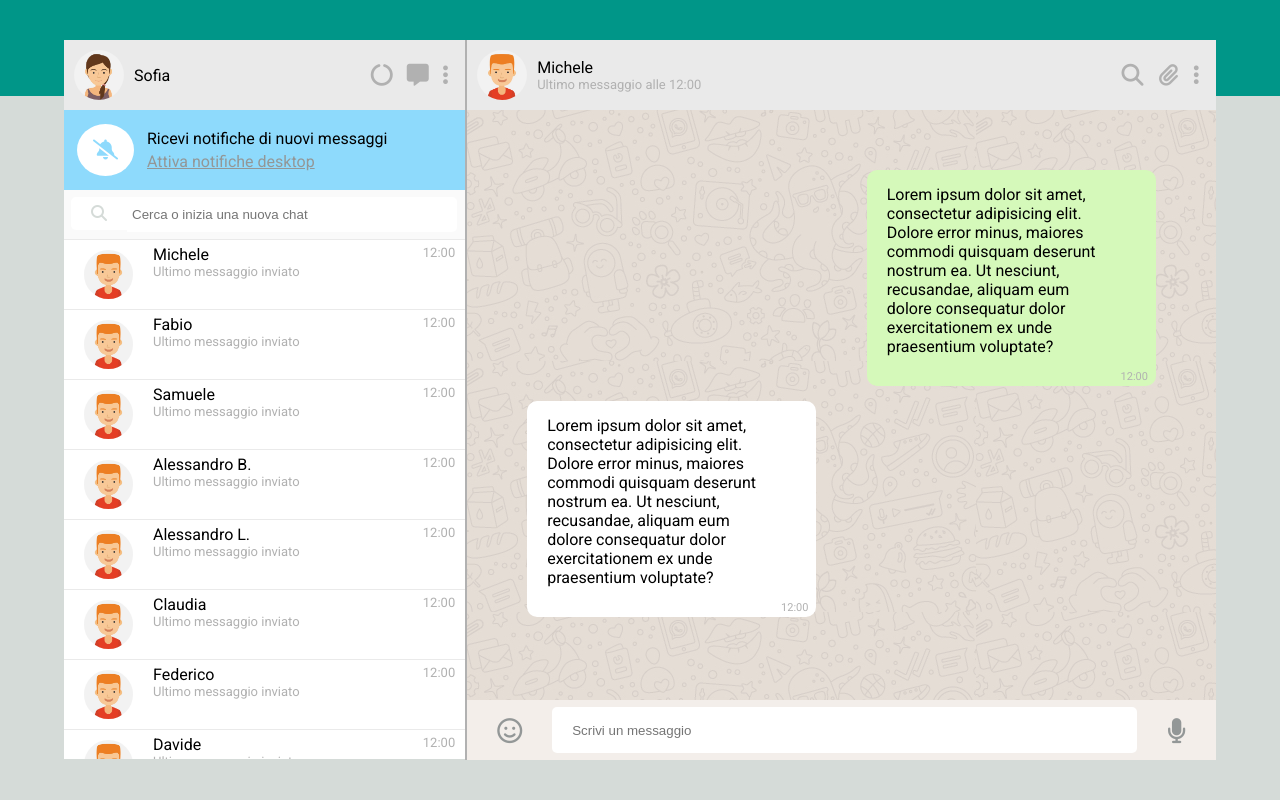
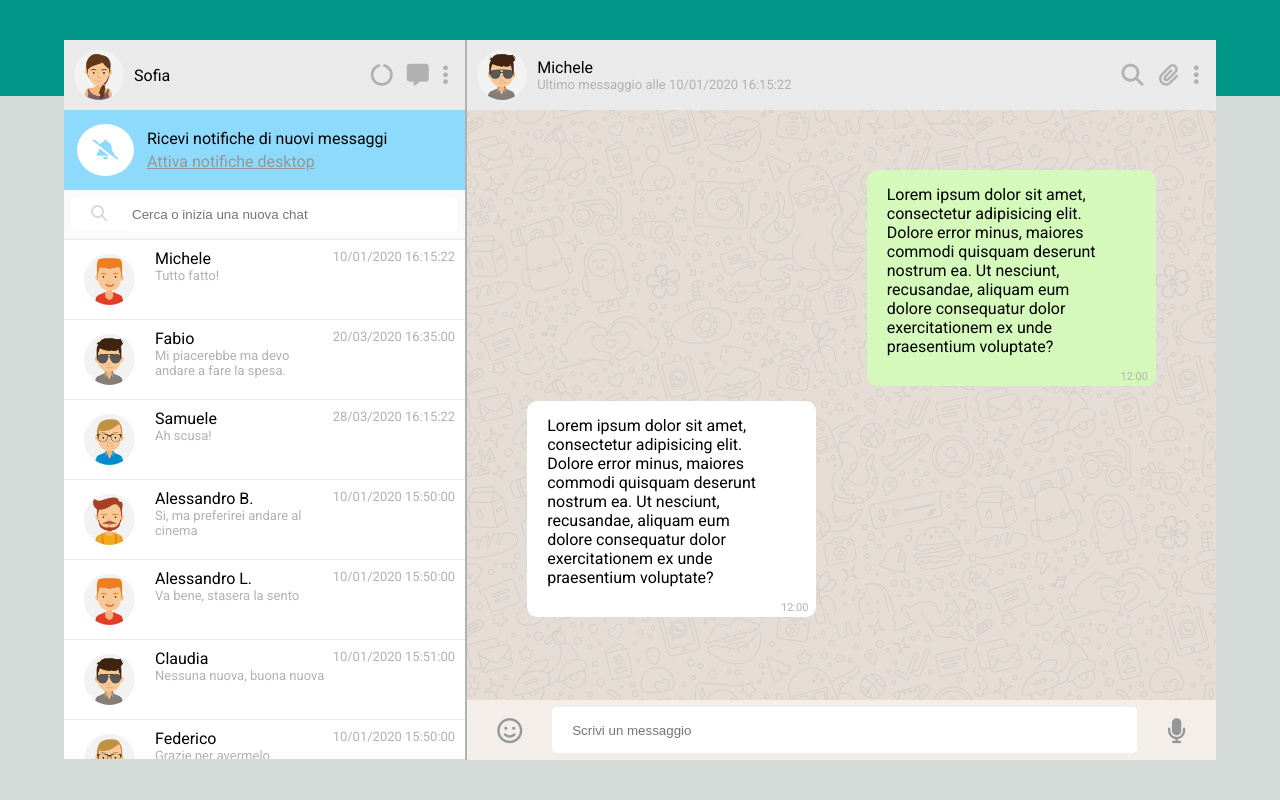
Before and after one commit to DanieleAntonaci/vue-boolzapp, a plain HTML site: page index.html in a window 1280 px wide. Drawn offline with nearby package versions, Linux system fonts and the light colour scheme.

Commit message:
users managed with vue

```diff
--- a/css/style.css
+++ b/css/style.css
@@ -160,7 +160,8 @@ LEFT SIDE
     display: flex;
     justify-content: space-between;
     list-style: none;
-    height: 70px;
+    padding: 4px 0;
+    height: 80px;
     border-top: 1px solid #eaeaea;
 }
 .user span:first-child{
@@ -173,7 +174,9 @@ LEFT SIDE
     border-radius: 50%;
     margin: 10px 20px;
 }
-
+.user_name{
+    overflow-y: hidden;
+}
 .user_name,
 .user span:last-child{
     padding-top: 5px;
@@ -185,6 +188,11 @@ LEFT SIDE
 .last_message{
     color: #b1b1b1;
     font-size: 13px;
+
+}
+
+span .last_message{
+    width: 170px;
 }
 
 
--- a/index.html
+++ b/index.html
@@ -59,15 +59,15 @@
                     <ul id="list-of-user-chat">
                         <li class="user" v-for="user in contacts">
                             <span>
-                                <img src="imgs/avatar_1.jpg" alt="User">
+                                <img :src="'imgs/avatar' + user.avatar + '.jpg'" alt="User">
                                 <div class="user_name">
                                     {{user.name}}
                                     <div class="last_message">
-                                        Ultimo messaggio inviato
+                                        {{user.messages[user.messages.length - 1].message}}
                                     </div>
                                 </div>
                             </span>
-                            <span class="last_message">12:00</span>
+                            <span class="last_message">{{user.messages[user.messages.length - 1].date}}</span>
                         </li>
 
                     </ul>
@@ -84,11 +84,11 @@
                 <div id="user-title-chat">
 
                     <div id="account-user-chat">
-                        <img src="imgs/avatar_1.jpg" alt="User">
+                        <img  :src="'imgs/avatar' + contacts[1].avatar + '.jpg'" alt="User">
                         <div class="user_title_name">
-                            Michele
+                            {{contacts[0].name}}
                             <div class="last_message">
-                                Ultimo messaggio alle 12:00
+                                Ultimo messaggio alle {{contacts[0].messages[contacts[0].messages.length -1].date}}
                             </div>
                         </div>
                     </div>
```
Also changed, not shown: imgs/avatar_5.jpg (added), imgs/avatar_6.jpg (added), imgs/avatar_7.jpg (added), imgs/avatar_8.jpg (added).
